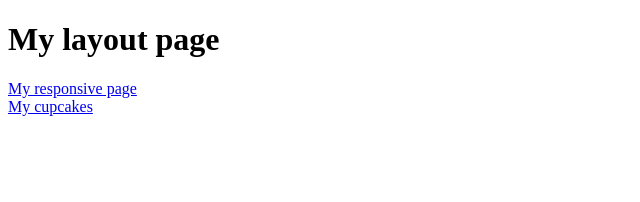
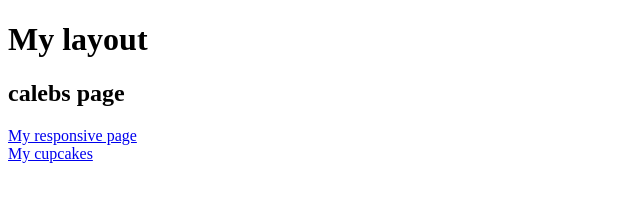
Before and after one commit to TanakaCalebTakarinda/UJ-LAYOUT-WORKSHOP, a plain HTML site: page Index.html in a window 1280 px wide. Shown: the whole page, without its empty margins (0-640 px from the left). Drawn offline with Linux system fonts and the light colour scheme.

Commit message:
some changes

```diff
--- a/Index.html
+++ b/Index.html
@@ -7,7 +7,8 @@
     <title>Document</title>
 </head>
 <body>
-    <h1>My layout page</h1>
+    <h1>My layout </h1>
+    <h2>calebs page </h2>
     <div>
         <a href="responsive.html">My responsive page</a>
     </div>
```
